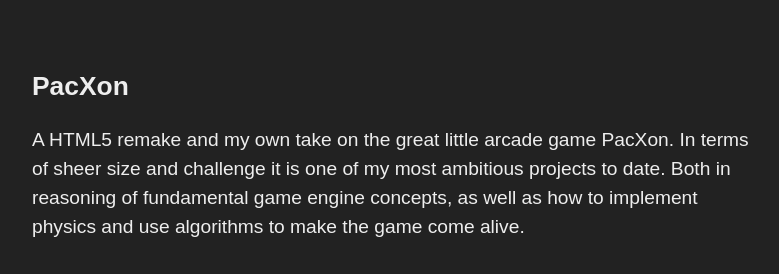
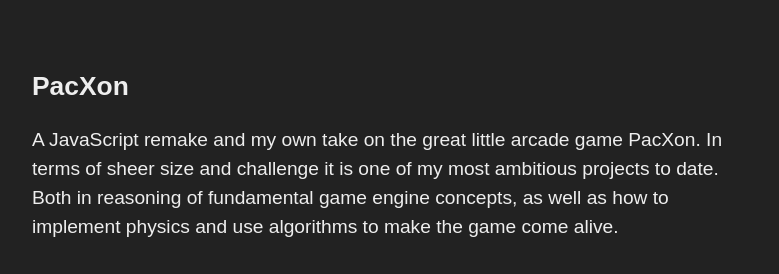
Before and after one commit to hilmerx/dev-projects-page, a website built with webpack: page app/index.html in a window 1280 px wide. Shown: the part 1020-1294 px from the top of the page, without its empty margins (96-875 px from the left). Built offline with nearby package versions, Linux system fonts and the light colour scheme; grey boxes are pictures that could not be loaded; a web font is replaced by a local one.

Commit message:
Changed copy

```diff
--- a/app/index.html
+++ b/app/index.html
@@ -72,7 +72,7 @@
                 </div>
 
                 <div class="item__text">
-                    A HTML5 remake and my own take on the great little arcade game PacXon. In terms of sheer size and challenge it is one of my most ambitious projects to date. Both in reasoning of fundamental game engine concepts, as well as how to implement physics and use algorithms to make the game come alive.
+                    A JavaScript remake and my own take on the great little arcade game PacXon. In terms of sheer size and challenge it is one of my most ambitious projects to date. Both in reasoning of fundamental game engine concepts, as well as how to implement physics and use algorithms to make the game come alive.
                 </div>
 
                 <div class="item__image">
```
Also changed, not shown: dist/index.html.
